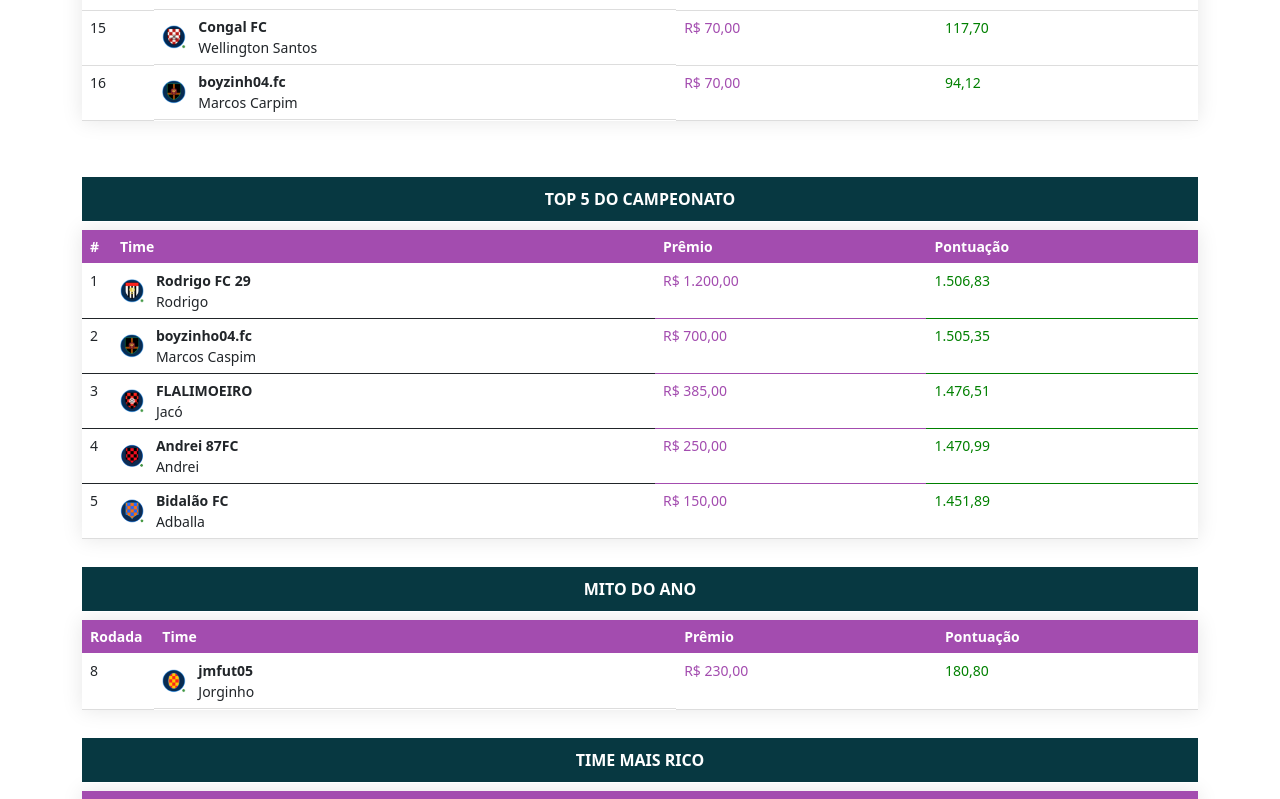
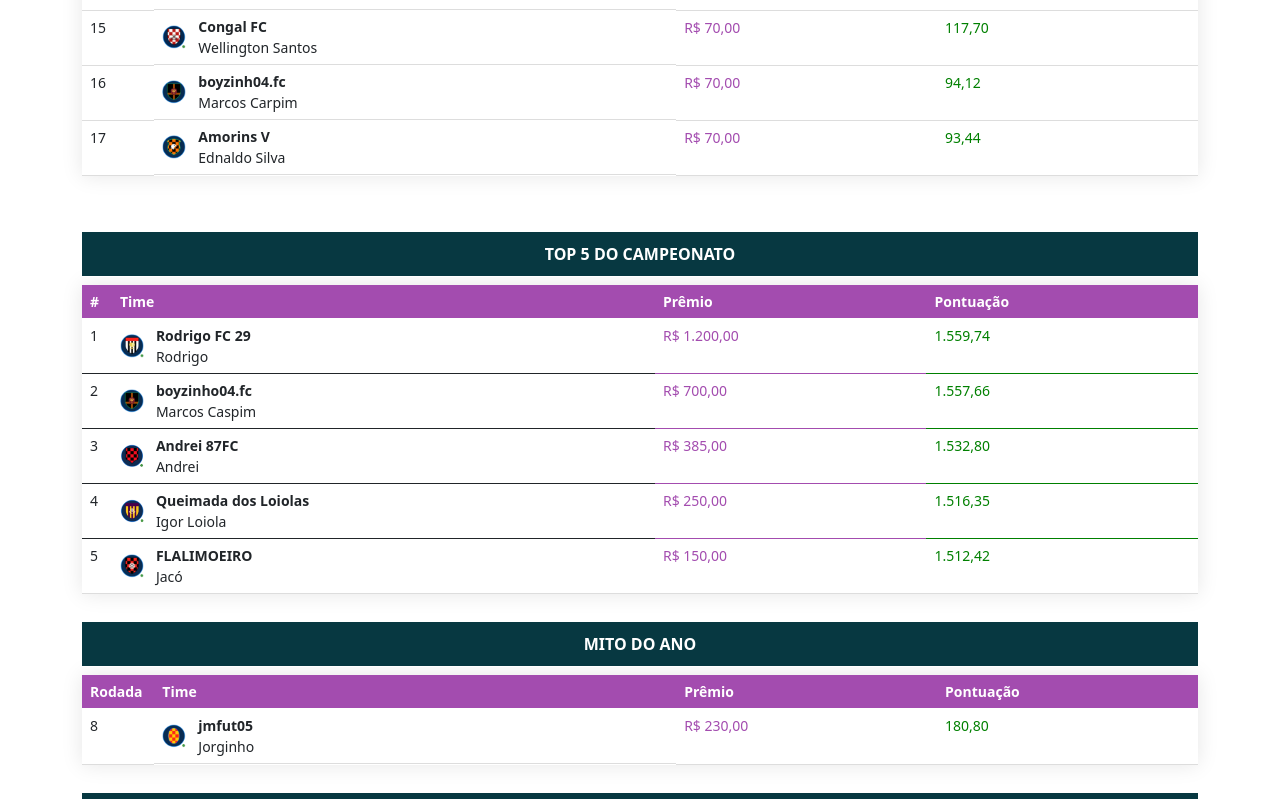
Before and after one commit to edycarlos86/cartola2025, an Angular app: page / in a window 1280 px wide. Shown: the part 941-1740 px from the top of the page. Built offline with nearby package versions, Linux system fonts and the light colour scheme.

Commit message:
rodada17

```diff
--- a/src/app/telas/classificacao/classificacao.component.ts
+++ b/src/app/telas/classificacao/classificacao.component.ts
@@ -88,6 +88,11 @@ export class ClassificacaoComponent {
       fileUrlRodada: 'assets/pdf/rodada16-rodada.pdf',
       fileUrlGeral: 'assets/pdf/rodada16-geral.pdf'
     },
+        {
+      rodada: '17',
+      fileUrlRodada: 'assets/pdf/rodada17-rodada.pdf',
+      fileUrlGeral: 'assets/pdf/rodada17-geral.pdf'
+    },
 
 
   ]
--- a/src/app/telas/resultados/resultados.component.ts
+++ b/src/app/telas/resultados/resultados.component.ts
@@ -146,6 +146,14 @@ export class ResultadosComponent {
       img: 'assets/img/boyzinh04.fc.png',
       imgTam: 'imgTam'
     },
+        {
+      rodada: '17',
+      time: 'Amorins V',
+      cartoleiro: 'Ednaldo Silva',
+      pontos: '93,44',
+      img: 'assets/img/Amorins V.png',
+      imgTam: 'imgTam'
+    },
 
 
 
@@ -169,7 +177,7 @@ export class ResultadosComponent {
       rodada: '1',
       time: 'Rodrigo FC 29',
       cartoleiro: 'Rodrigo',
-      pontos: '1.506,83',
+      pontos: '1.559,74',
       img: 'assets/img/rodrigo.png',
       premio: 'R$ 1.200,00',
     },
@@ -177,34 +185,35 @@ export class ResultadosComponent {
       rodada: '2',
       time: 'boyzinho04.fc',
       cartoleiro: 'Marcos Caspim',
-      pontos: '1.505,35',
+      pontos: '1.557,66',
       img: 'assets/img/boyzinh04.fc.png',
       premio: 'R$ 700,00',
     },
-    {
+        {
       rodada: '3',
-      time: 'FLALIMOEIRO',
-      cartoleiro: 'Jacó',
-      pontos: '1.476,51',
-      img: 'assets/img/jaco.png',
+      time: 'Andrei 87FC',
+      cartoleiro: 'Andrei',
+      pontos: '1.532,80',
+      img: 'assets/img/andrei.png',
       premio: 'R$ 385,00',
     },
     {
       rodada: '4',
-      time: 'Andrei 87FC',
-      cartoleiro: 'Andrei',
-      pontos: '1.470,99',
-      img: 'assets/img/andrei.png',
+      time: 'Queimada dos Loiolas',
+      cartoleiro: 'Igor Loiola',
+      pontos: '1.516,35',
+      img: 'assets/img/igor.png',
       premio: 'R$ 250,00',
     },
-       {
+        {
       rodada: '5',
-      time: 'Bidalão FC',
-      cartoleiro: 'Adballa',
-      pontos: '1.451,89',
-      img: 'assets/img/abdalla.png',
+      time: 'FLALIMOEIRO',
+      cartoleiro: 'Jacó',
+      pontos: '1.512,42',
+      img: 'assets/img/jaco.png',
       premio: 'R$ 150,00',
-    },  ]
+    },
+  ]
 
   ListaMito = [
 
@@ -229,7 +238,7 @@ export class ResultadosComponent {
       rodada: '-',
       time: 'Amorins V',
       cartoleiro: 'Ednaldo Amorim',
-      cartoletas: '267,68',
+      cartoletas: '278,91',
       img: 'assets/img/Amorins V.png'
     },
   ]
```
Also changed, not shown: 7 other files (tests, documents, lock files or other folders). Lines whose indentation alone changed are shown as unchanged.
